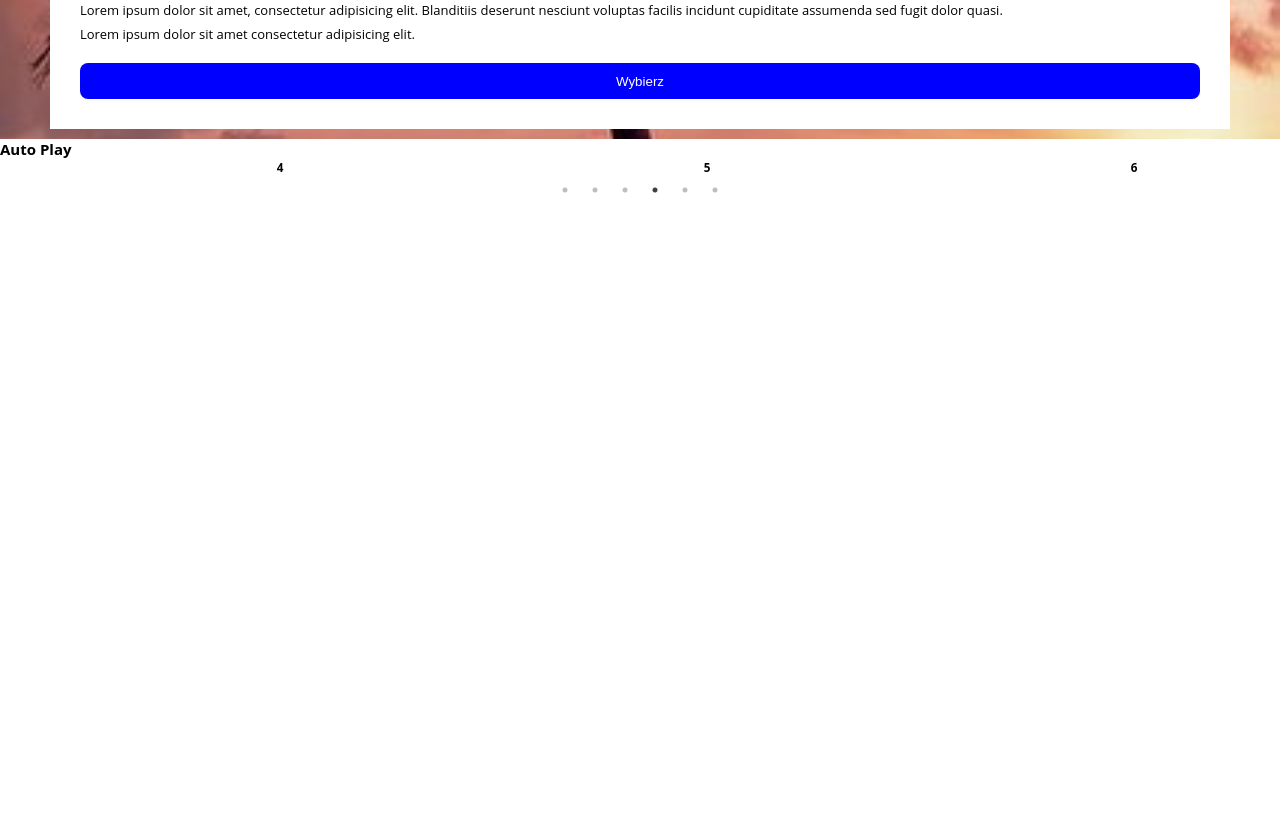
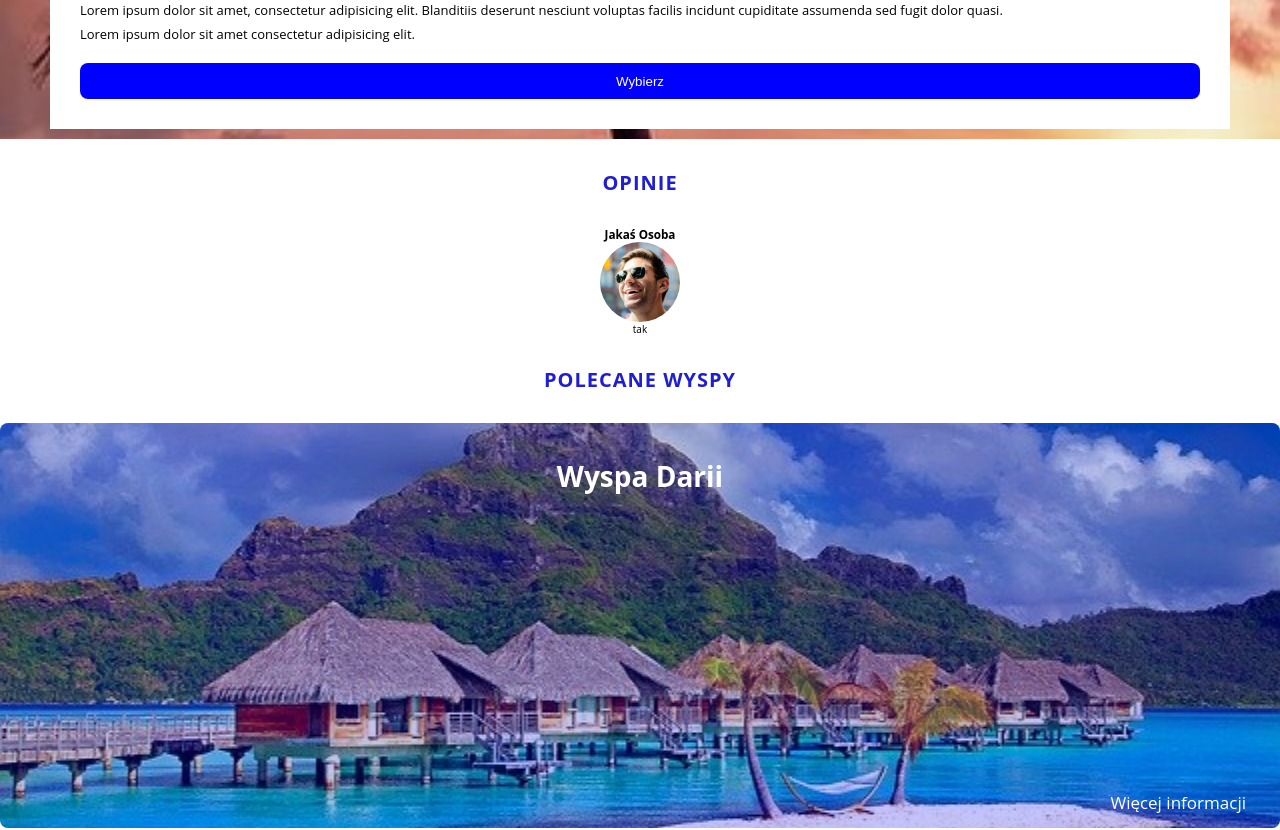
Before and after one commit to Szymofcion/React-Holiday, a React (Create React App) app: page / in a window 1280 px wide. Shown: the part 7140-7970 px from the top of the page. Before the commit the page ends 7340 px from the top, so only its background shows below. Built offline with nearby package versions, Linux system fonts and the light colour scheme.

Commit message:
added opinions component + try implement api

```diff
--- a/src/App.js
+++ b/src/App.js
@@ -3,7 +3,7 @@ import Dreams from "./component/Dreams";
 import Beautifier from "./component/UI/Beautifier";
 import Island from "./component/Island";
 import Offers from "./component/Offers";
-import AutoPlay from './component/slick/Slick'
+import AutoPlay from "./component/slick/Slick";
 import "./App.css";
 
 function App() {
@@ -13,9 +13,9 @@ function App() {
       <Dreams />
       <Beautifier />
       <Island />
-      <Offers/>
-      <AutoPlay/>
-
+      <Offers />
+      <AutoPlay />
+      <Island />
     </div>
   );
 }
--- /dev/null
+++ b/src/component/api-comments/Api.js
@@ -0,0 +1,14 @@
+import "./Api.scss";
+
+const Api = (props) => {
+
+  return (
+    <div className="container">
+      <h3 className="name">{props.name}</h3>
+      <img className="person-img" src={props.img} alt="" />
+      <span className="person-info">tak</span>
+    </div>
+  );
+};
+
+export default Api;
--- a/src/component/slick/Slick.js
+++ b/src/component/slick/Slick.js
@@ -1,43 +1,36 @@
 import React, { Component } from "react";
 import Slider from "react-slick";
+import Api from "../api-comments/Api";
+import Osoba from "../img/Opinie2_1920.jpg";
 
 import "slick-carousel/slick/slick.css";
 import "slick-carousel/slick/slick-theme.css";
+import "./Slick.scss";
 
 export default class AutoPlay extends Component {
   render() {
     const settings = {
-      dots: true,
+      dots: false,
       infinite: true,
-      slidesToShow: 3,
+      slidesToShow: 1,
       slidesToScroll: 1,
-      autoplay: true,
+      autoplay: false,
       speed: 2000,
       autoplaySpeed: 2000,
-      cssEase: "linear"
+      cssEase: "linear",
     };
+
+    const name = "Jakaś Osoba";
+    const img = Osoba;
     return (
       <div>
-        <h2>Auto Play</h2>
+        <h2 className="section-heading">Opinie</h2>
         <Slider {...settings}>
-          <div>
-            <h3>1</h3>
-          </div>
-          <div>
-            <h3>2</h3>
-          </div>
-          <div>
-            <h3>3</h3>
-          </div>
-          <div>
-            <h3>4</h3>
-          </div>
-          <div>
-            <h3>5</h3>
-          </div>
-          <div>
-            <h3>6</h3>
-          </div>
+          <Api name={name} img={Osoba} />
+          <Api name={name} img={Osoba} />
+          <Api name={name} img={Osoba} />
+          <Api name={name} img={Osoba} />
+          <Api name={name} img={Osoba} />
         </Slider>
       </div>
     );
--- /dev/null
+++ b/src/component/slick/Slick.scss
@@ -0,0 +1,13 @@
+.container {
+    text-align: center;
+
+
+    .person-img {
+
+        width: 80px;
+        height: 80px;
+        object-fit: cover;
+        border-radius: 50%;
+      margin: auto;
+    }
+}
```
Also changed, not shown: src/component/api-comments/Api.scss (added), src/component/img/Opinie2_1920.jpg (added).
